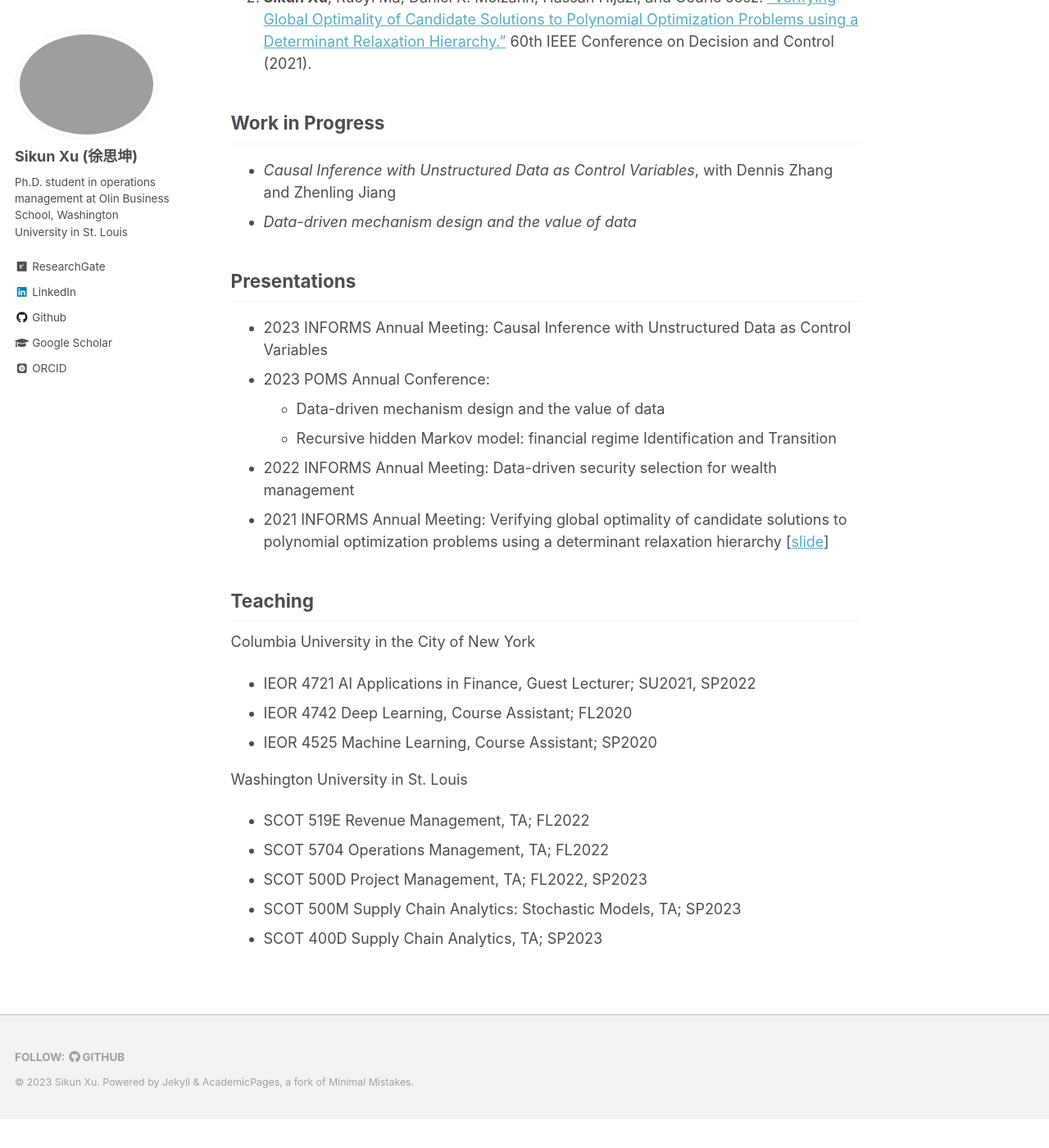
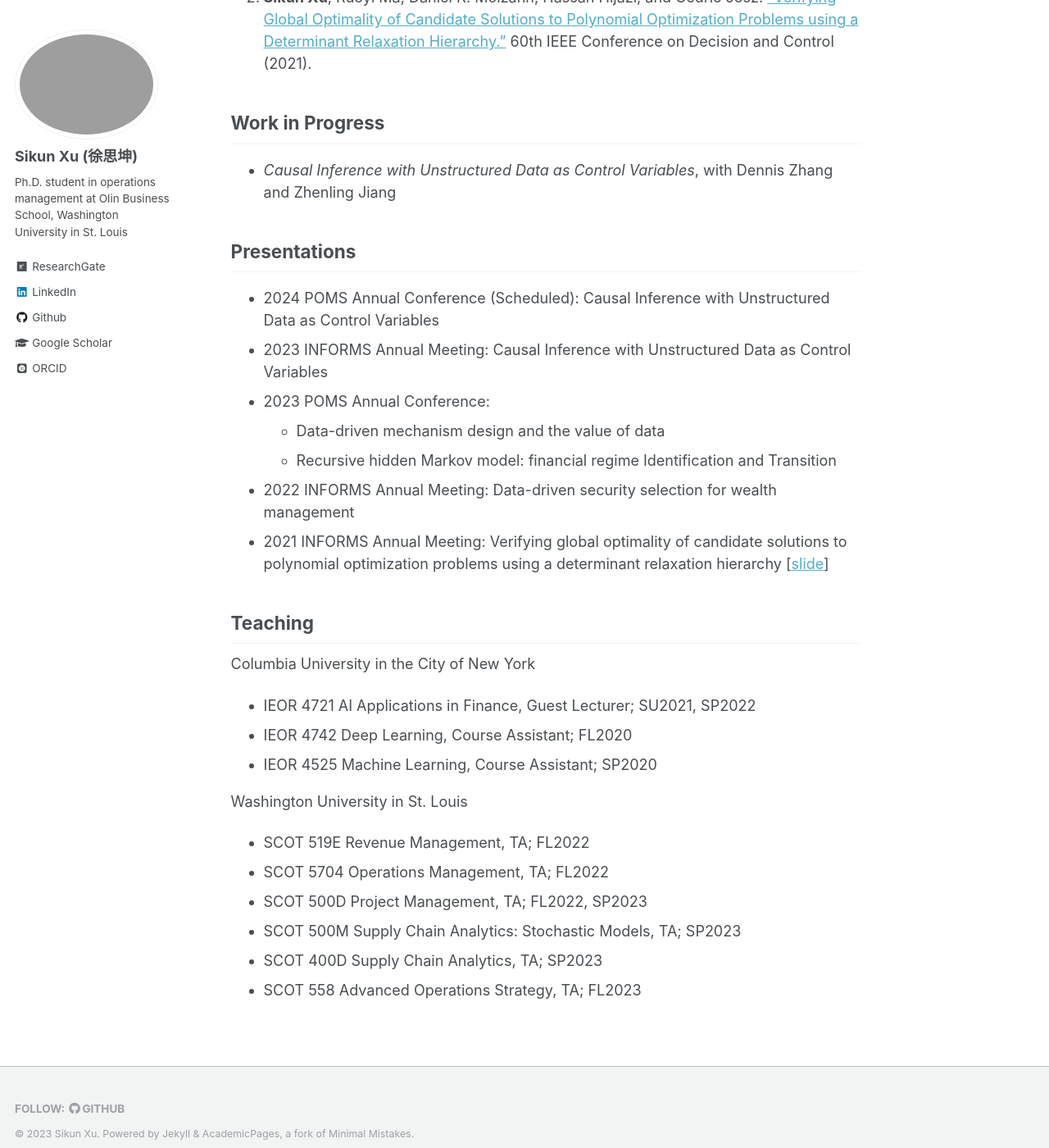
Before and after one commit to iamsikun/iamsikun.github.io, a Jekyll site: the page built from _pages/about.md, in a window 1280 px wide and 1400 px high, scrolled down 1024 px. Shown: the whole window at 82% size. Built offline with Jekyll 4.4.1, drawn with Linux system fonts in a browser that asks for light colours; some web fonts are replaced; before the commit the page ends 2389 px from its top, so only the background shows below that.

Commit message:
Update about.md

```diff
--- a/_pages/about.md
+++ b/_pages/about.md
@@ -32,9 +32,9 @@ I am a Ph.D. student in [Supply Chain, Operations, and Technology](https://olin.
 
 ## Work in Progress
 * *Causal Inference with Unstructured Data as Control Variables*, with Dennis Zhang and Zhenling Jiang
-* *Data-driven mechanism design and the value of data*
 
 ## Presentations
+* 2024 POMS Annual Conference (Scheduled): Causal Inference with Unstructured Data as Control Variables
 * 2023 INFORMS Annual Meeting: Causal Inference with Unstructured Data as Control Variables
 * 2023 POMS Annual Conference:
     * Data-driven mechanism design and the value of data
@@ -54,3 +54,4 @@ Washington University in St. Louis
 * SCOT 500D Project Management, TA; FL2022, SP2023
 * SCOT 500M Supply Chain Analytics: Stochastic Models, TA; SP2023
 * SCOT 400D Supply Chain Analytics, TA; SP2023
+* SCOT 558 Advanced Operations Strategy, TA; FL2023
```
